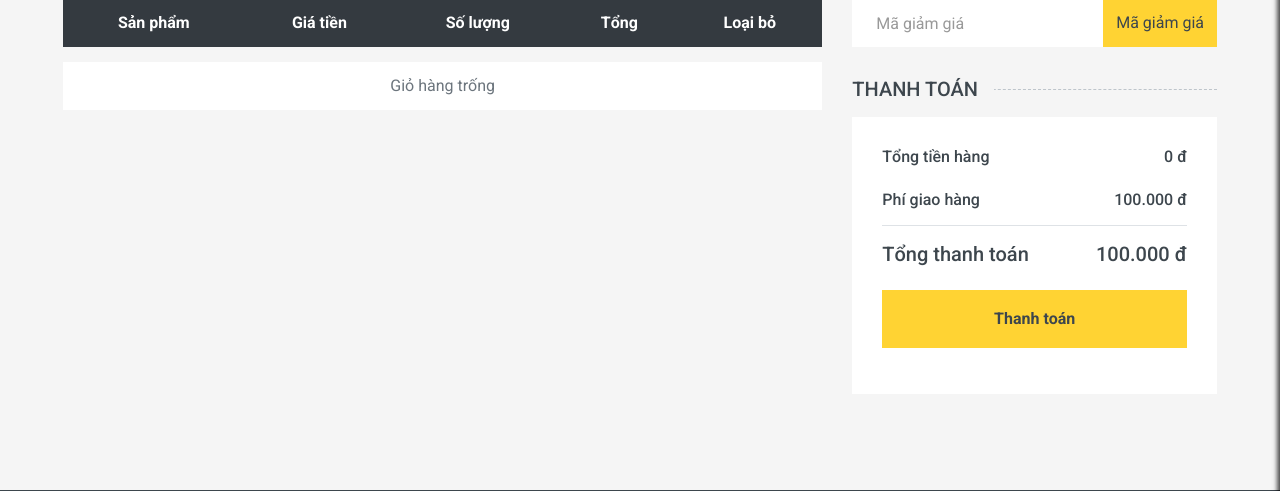
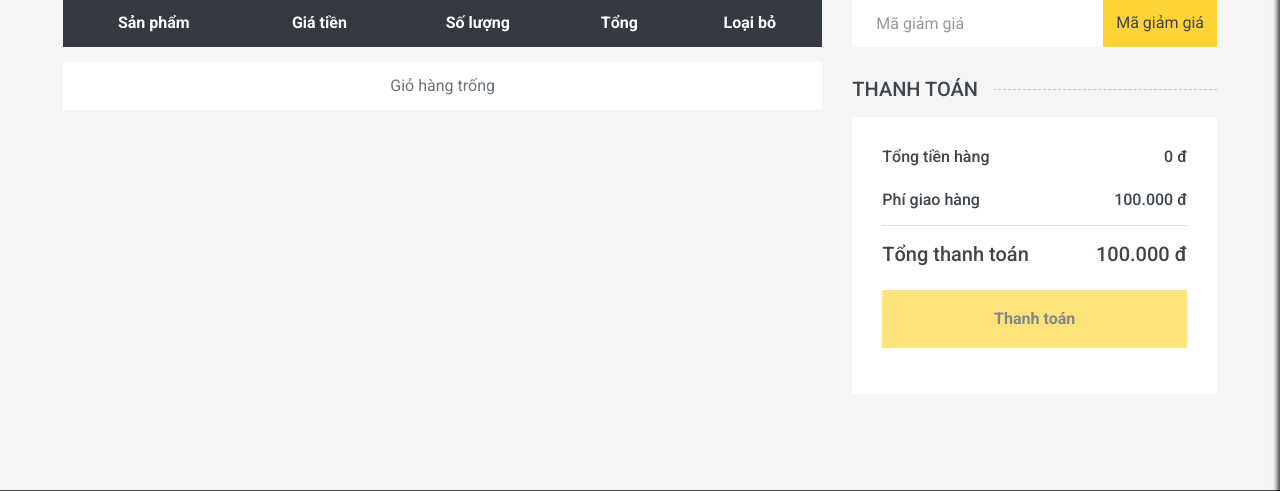
Before and after one commit to quangkuong1109/web_ban_hoa, a PHP site: page /cart.php in a window 1280 px wide. Shown: the part 298-789 px from the top of the page. Run offline with PHP 8.4, Linux system fonts and the light colour scheme; data comes from the database, SQL or seed files in the repository; some libraries are stand-ins or nearby versions.

Commit message:
fix lỗi đăng nhập

```diff
--- a/cart.php
+++ b/cart.php
@@ -130,7 +130,11 @@
                             <h5>Tổng thanh toán</h5>
                             <h5><?php echo number_format($totalPayment, 0, ',', '.') . " đ"; ?></h5> <!-- Hiển thị tổng thanh toán -->
                         </div>
-                        <a class="btn btn-block btn-primary font-weight-bold my-3 py-3" href="checkout.php">Thanh toán</a>
+                        <a class="btn btn-block btn-primary font-weight-bold my-3 py-3
+                            <?php $is_logged_in = isset($_SESSION['makhachhang']);
+                             echo !$is_logged_in ? 'disabled' : ''; ?>"
+                            href="<?php echo $is_logged_in ? 'checkout.php' : '#'; ?>">Thanh toán
+                        </a>
                     </div>
                 </div>
             </div>
--- a/lichsu_donhang.php
+++ b/lichsu_donhang.php
@@ -89,8 +89,7 @@
     // Kiểm tra nếu người dùng đã đăng nhập hay chưa
     if (!isset($_SESSION['makhachhang'])) {
         echo "<p id=\"thongbao\">Vui lòng đăng nhập để xem lịch sử đơn hàng.</p>";
-    }
-
+    }else{
         // Giả sử bạn đã có $ma_khach_hang từ session hoặc biến
         $sql_orders = "
         SELECT
@@ -163,6 +162,7 @@
 
         $stmt->close();
         $conn->close();
+    }
 
  ?>
 <!-- Lịch sử đơn hàng -->
```
Lines whose indentation alone changed are shown as unchanged.
